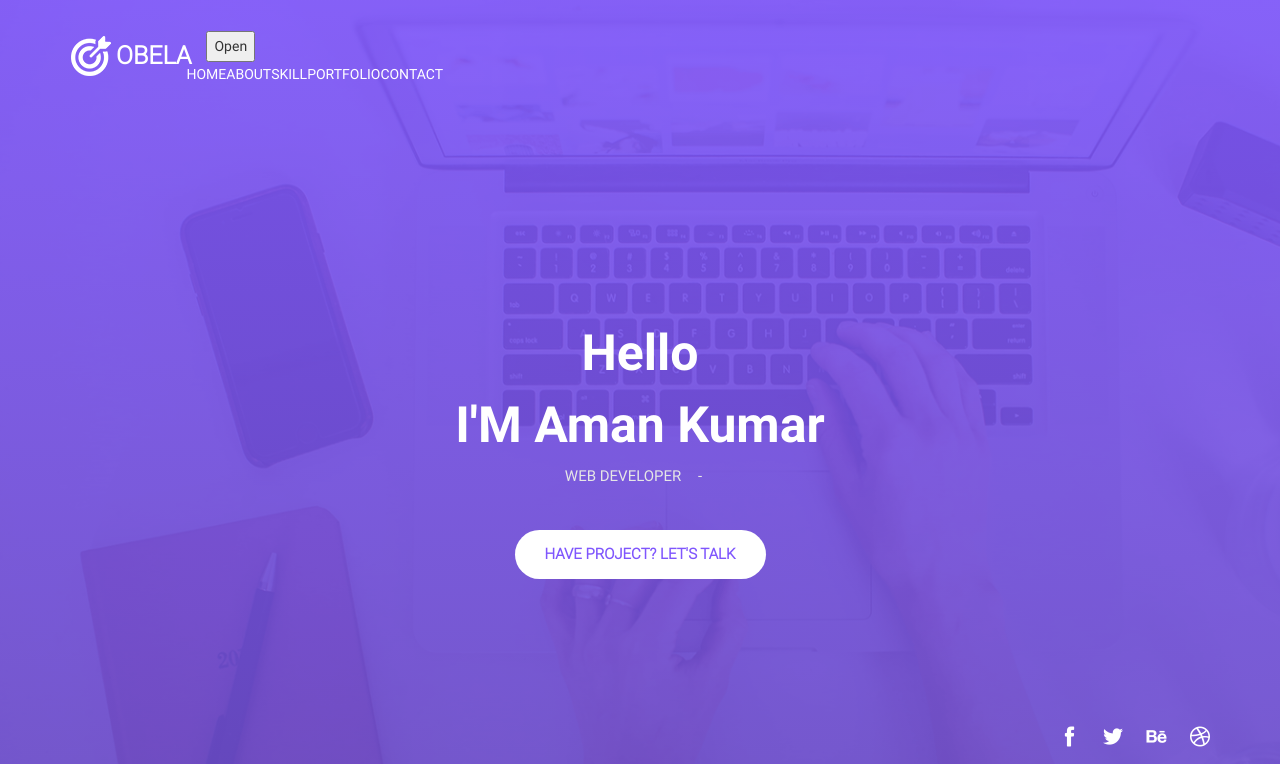
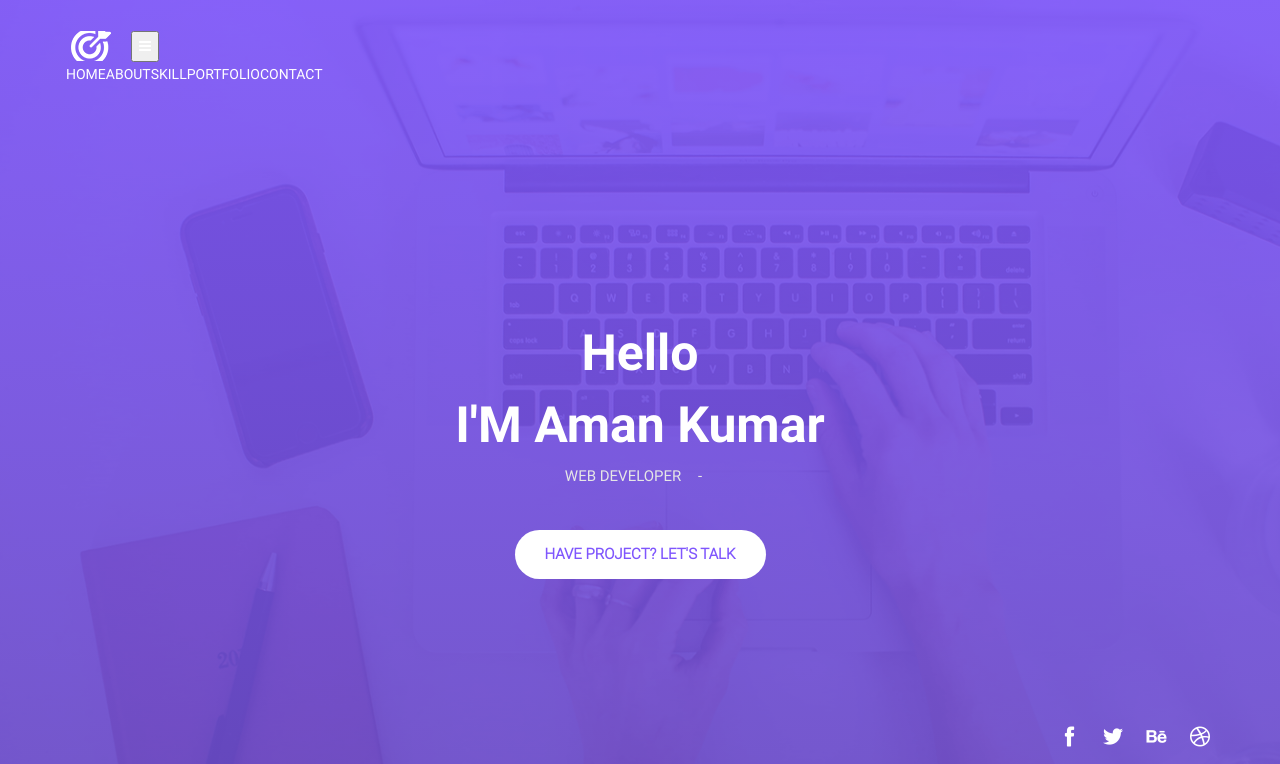
Before and after one commit to Dev-Aman7/dev-aman7.github.io, a PHP site: page / in a window 1280 px wide. Shown: the top 764 px of the page. Run offline with PHP 8.4, Linux system fonts and the light colour scheme; some web fonts are replaced.

Commit message:
css file changed

```diff
--- a/index.html
+++ b/index.html
@@ -28,7 +28,7 @@
 			<header class="header header--bg">
 				<div class="container">
 					<nav class="navbar navbar-expand-lg">
-						<a class="navbar-brand" href="#">OBELA</a>
+						<a class="navbar-brand" href="#"></a>
 						<button
 							class="navbar-toggler"
 							type="button"
@@ -38,7 +38,9 @@
 							aria-expanded="false"
 							aria-label="Toggle navigation"
 						>
-							<span class="navbar-toggler-icon">Open</span>
+							<span class="navbar-toggler-icon"
+								><i class="fa fa-bars" style="color: white;"></i
+							></span>
 						</button>
 
 						<div
@@ -761,10 +763,20 @@
 								<a href="#"><i class="flaticon-twitter-logo"></i></a>
 							</li>
 							<li>
-								<a href="#"><i class="flaticon-behance-logo"></i></a>
+								<a href="#"
+									><i
+										class="fa fa-instagram"
+										style="font-size: 22px; margin-left: 1rem;"
+									></i
+								></a>
 							</li>
 							<li>
-								<a href="#"><i class="flaticon-dribbble-logo"></i></a>
+								<a href="#"
+									><i
+										class="fa fa-linkedin"
+										style="font-size: 22px; margin-left: 1rem;"
+									></i
+								></a>
 							</li>
 						</ul>
 					</div>
--- a/styles.css
+++ b/styles.css
@@ -147,6 +147,7 @@
 .navbar .navbar-nav > li > a:focus {
 	background-color: transparent;
 	color: #fff;
+	height: 3rem;
 }
 
 .nav li a {
```
Also changed, not shown: assets/images/hamburger.png (added), assets/images/main.png (added).
